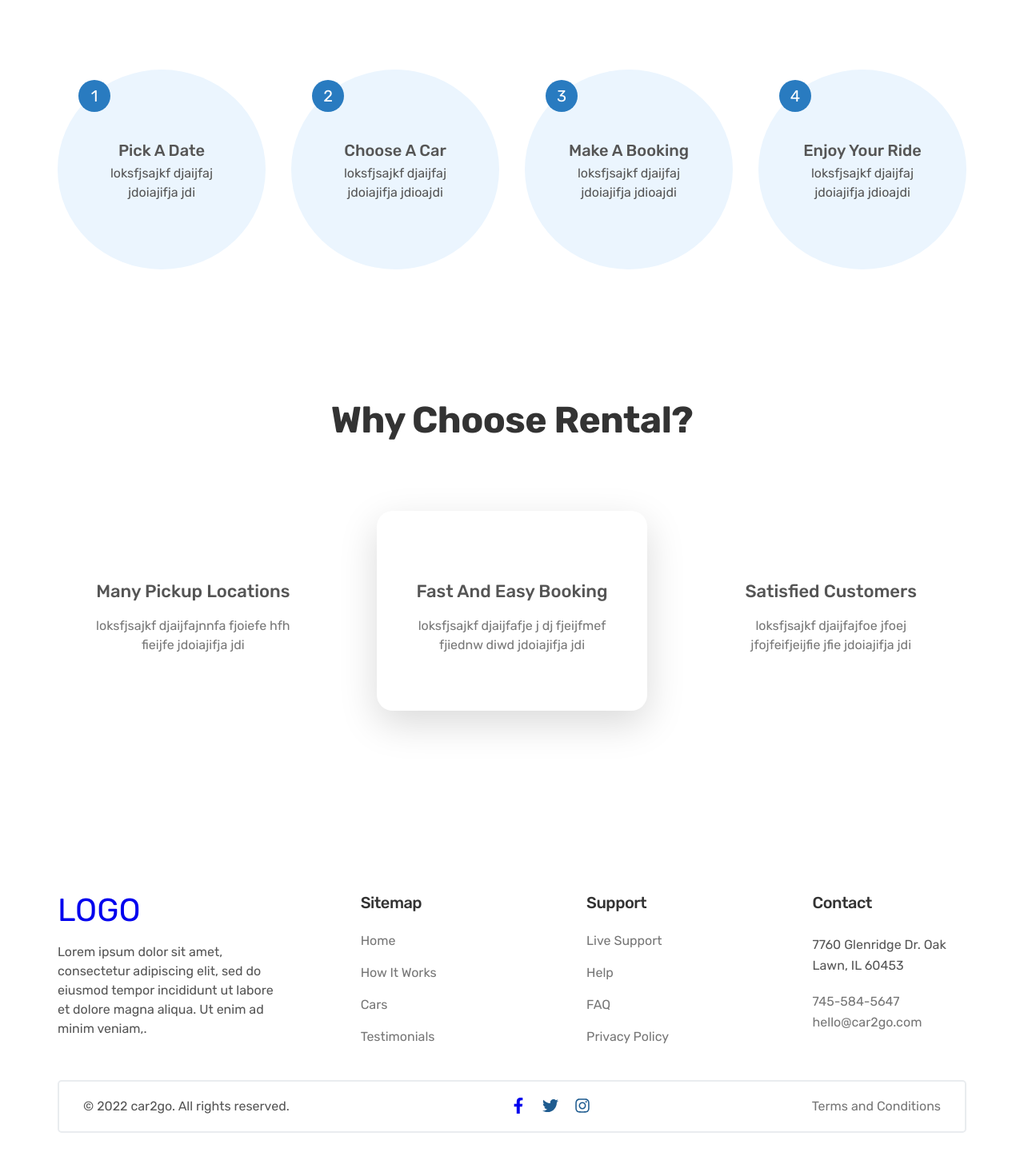
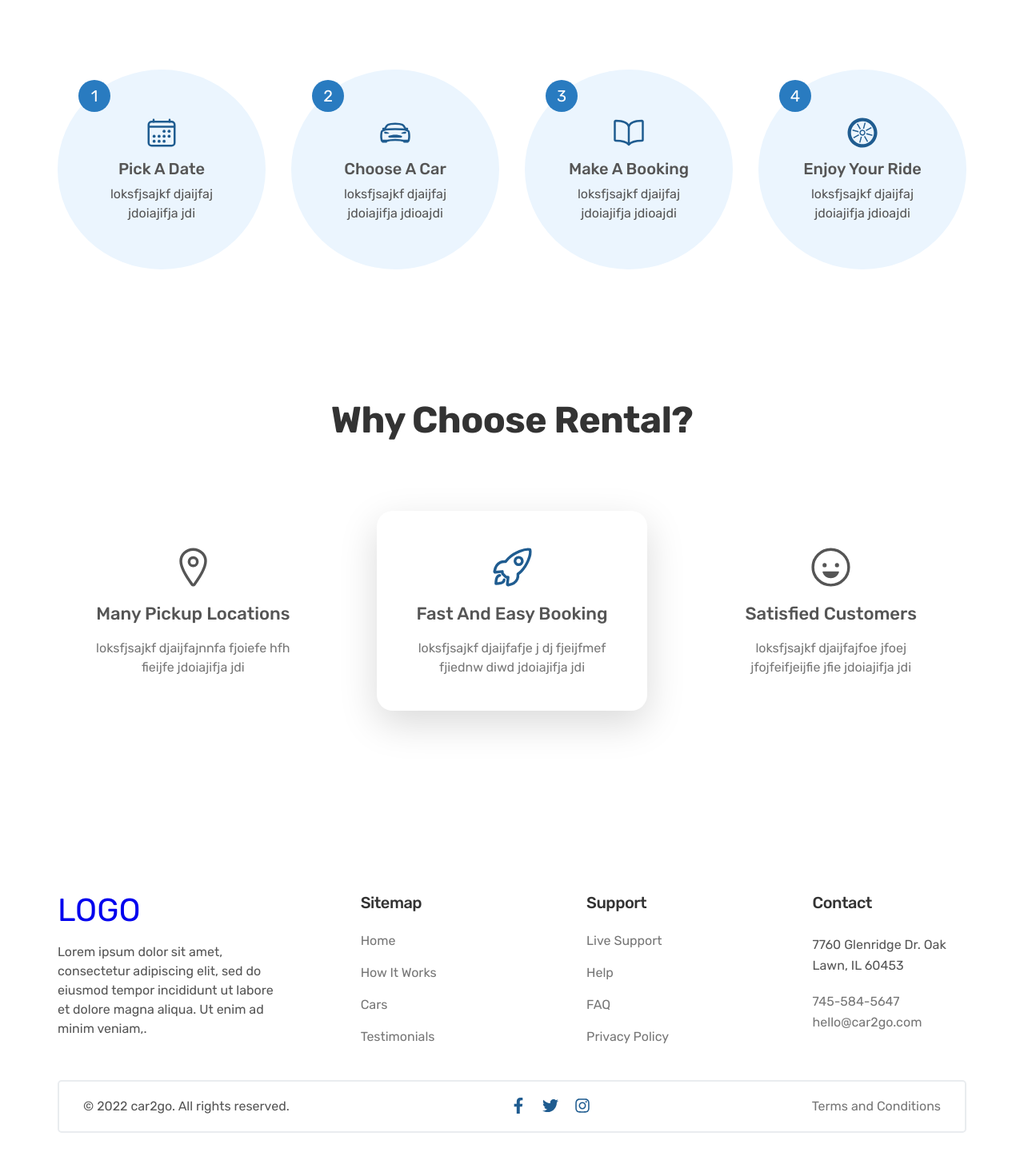
Before and after one commit to ivana7f/car2go, a React (Create React App) app: page / in a window 1280 px wide. Shown: the part 1131-2587 px from the top of the page at 80% size. Built offline with nearby package versions, Linux system fonts and the light colour scheme.

Commit message:
added icons

```diff
--- a/src/Components/Footer/Footer.js
+++ b/src/Components/Footer/Footer.js
@@ -1,6 +1,6 @@
 import React from "react";
 import classes from "./Footer.module.scss";
-import { IconContext } from "react-icons";
+
 import { FaFacebookF } from "react-icons/fa";
 import { FaTwitter } from "react-icons/fa";
 import { FaInstagram } from "react-icons/fa";
@@ -93,29 +93,17 @@ function Footer() {
             <ul>
               <li>
                 <a href="#">
-                  <FaFacebookF size="2rem" color="" />
+                  <FaFacebookF size="2rem" color="#1f5c90" />
                 </a>
               </li>
               <li>
                 <a href="#">
-                  <IconContext.Provider
-                    value={{ className: `${classes.icon}` }}
-                  >
-                    <div>
-                      <FaTwitter />
-                    </div>
-                  </IconContext.Provider>
+                  <FaTwitter size="2rem" color="#1f5c90" />
                 </a>
               </li>
               <li>
                 <a href="#">
-                  <IconContext.Provider
-                    value={{ className: `${classes.icon}` }}
-                  >
-                    <div>
-                      <FaInstagram />
-                    </div>
-                  </IconContext.Provider>
+                  <FaInstagram size="2rem" color="#1f5c90" />
                 </a>
               </li>
             </ul>
--- a/src/Components/Footer/Footer.module.scss
+++ b/src/Components/Footer/Footer.module.scss
@@ -87,9 +87,3 @@
     }
   }
 }
-
-.icon {
-  width: 20px;
-  height: 20px;
-  color: $dark-color;
-}
--- a/src/Components/HowItWorks/HowItWorks.js
+++ b/src/Components/HowItWorks/HowItWorks.js
@@ -1,5 +1,9 @@
 import React from "react";
 import classes from "./HowItWorks.module.scss";
+import { IoCalendarOutline } from "react-icons/io5";
+import { IoCarSportOutline } from "react-icons/io5";
+import { IoBookOutline } from "react-icons/io5";
+import { GiCartwheel } from "react-icons/gi";
 
 function HowItWorks() {
   return (
@@ -10,25 +14,25 @@ function HowItWorks() {
         <div className={classes.steps}>
           <div className={classes.step}>
             <span className={classes.number}>1</span>
-
+            <IoCalendarOutline size="4rem" color="#1f5c90" />
             <h3>Pick A Date</h3>
             <p>loksfjsajkf djaijfaj jdoiajifja jdi</p>
           </div>
           <div className={classes.step}>
             <span className={classes.number}>2</span>
-
+            <IoCarSportOutline size="4rem" color="#1f5c90" />
             <h3>Choose A Car</h3>
             <p>loksfjsajkf djaijfaj jdoiajifja jdioajdi</p>
           </div>
           <div className={classes.step}>
             <span className={classes.number}>3</span>
-
+            <IoBookOutline size="4rem" color="#1f5c90" />
             <h3>Make A Booking</h3>
             <p>loksfjsajkf djaijfaj jdoiajifja jdioajdi</p>
           </div>
           <div className={classes.step}>
             <span className={classes.number}>4</span>
-
+            <GiCartwheel size="4rem" color="#1f5c90" />
             <h3>Enjoy Your Ride</h3>
             <p>loksfjsajkf djaijfaj jdoiajifja jdioajdi</p>
           </div>
--- a/src/Components/HowItWorks/HowItWorks.module.scss
+++ b/src/Components/HowItWorks/HowItWorks.module.scss
@@ -40,7 +40,7 @@
       h3 {
         font-weight: $medium-font-weight;
         font-size: 2rem;
-        margin: 0.7rem 0;
+        margin: 1.5rem 0 1rem 0;
       }
 
       p {
--- a/src/Components/WhyChoose/WhyChoose.js
+++ b/src/Components/WhyChoose/WhyChoose.js
@@ -1,5 +1,8 @@
 import React from "react";
 import classes from "./WhyChoose.module.scss";
+import { IoLocationOutline } from "react-icons/io5";
+import { IoRocketOutline } from "react-icons/io5";
+import { IoHappyOutline } from "react-icons/io5";
 
 function WhyChoose() {
   return (
@@ -8,16 +11,19 @@ function WhyChoose() {
         <h2>Why Choose Rental?</h2>
         <div className={classes.boxes}>
           <div className={classes.box}>
+            <IoLocationOutline size="5.5rem" />
             <h3>Many Pickup Locations</h3>
             <p>loksfjsajkf djaijfajnnfa fjoiefe hfh fieijfe jdoiajifja jdi</p>
           </div>
           <div className={classes.box}>
+            <IoRocketOutline size="5.5rem" color="#1f5c90" />
             <h3>Fast And Easy Booking</h3>
             <p>
               loksfjsajkf djaijfafje j dj fjeijfmef fjiednw diwd jdoiajifja jdi
             </p>
           </div>
           <div className={classes.box}>
+            <IoHappyOutline size="5.5rem" />
             <h3>Satisfied Customers</h3>
             <p>
               loksfjsajkf djaijfajfoe jfoej jfojfeifjeijfie jfie jdoiajifja jdi
```
